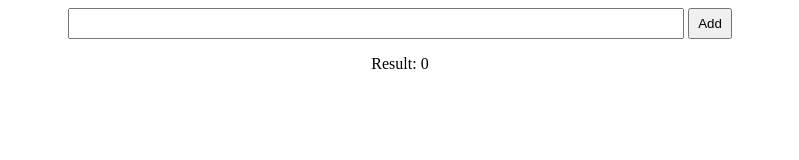
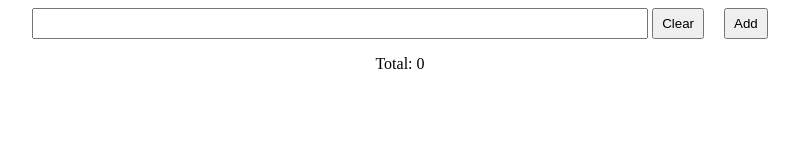
Before and after one commit to Karthick-sketch/Amount-calculator, a plain HTML site: page index.html in a window 1280 px wide. Shown: the whole page, without its empty margins (240-1039 px from the left). Drawn offline with Linux system fonts and the light colour scheme.

Commit message:
Add Clear button

```diff
--- a/index.html
+++ b/index.html
@@ -19,12 +19,16 @@
     <div class="container">
       <div>
         <input type="text" id="expression" />
-        <button onclick="calculate()">Add</button>
-        <p>Result: <span id="result">0</span></p>
+        <button onclick="clearExpression()">Clear</button>
+        <button style="margin-left: 16px" onclick="calculator()">Add</button>
+        <p>Total: <span id="result">0</span></p>
       </div>
     </div>
+    <script type="text/javascript" charset="utf-8">
+      function clearExpression() {
+        document.getElementById("expression").value = '';
+      }
 
-    <script>
       function calculate() {
         const expression = document.getElementById("expression").value;
         const result = document.getElementById("result");
```
